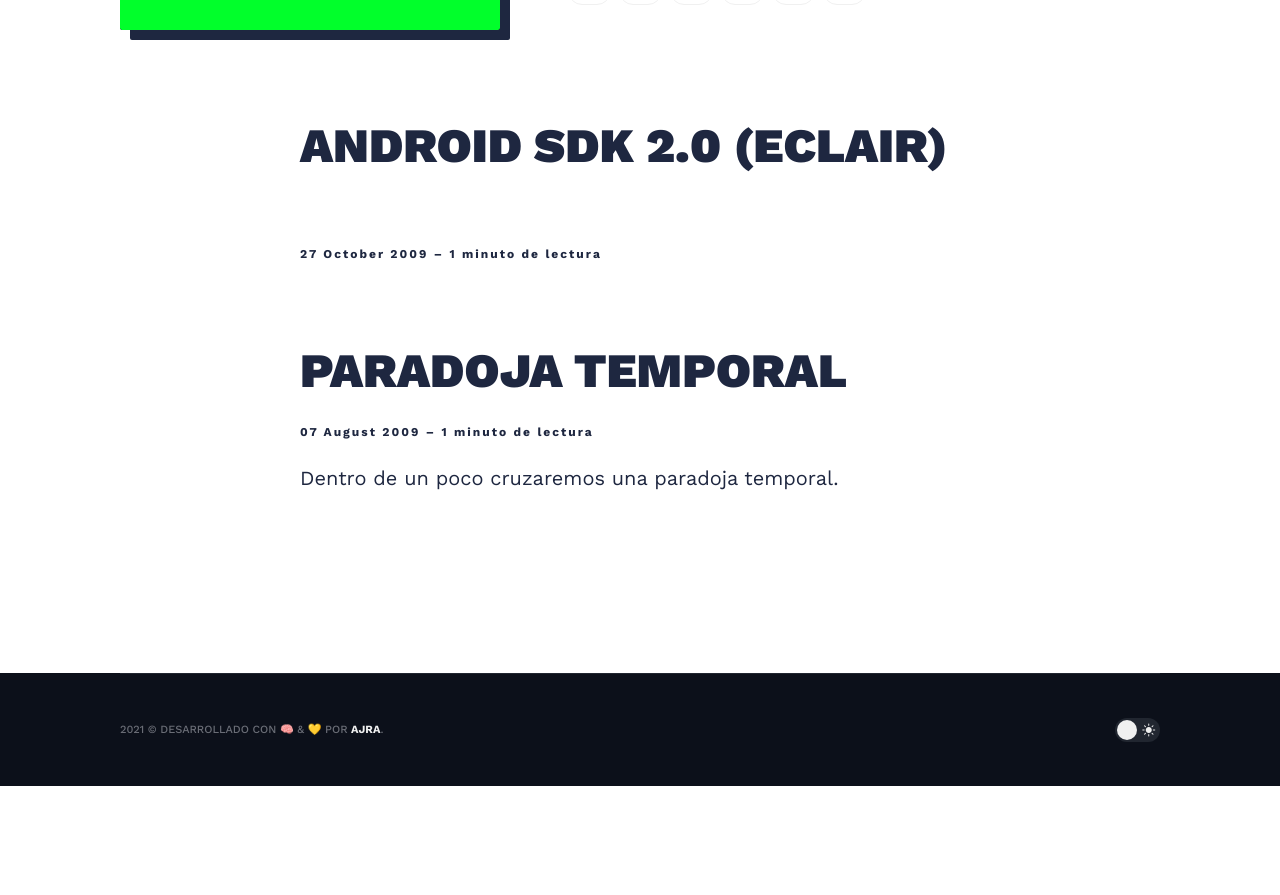
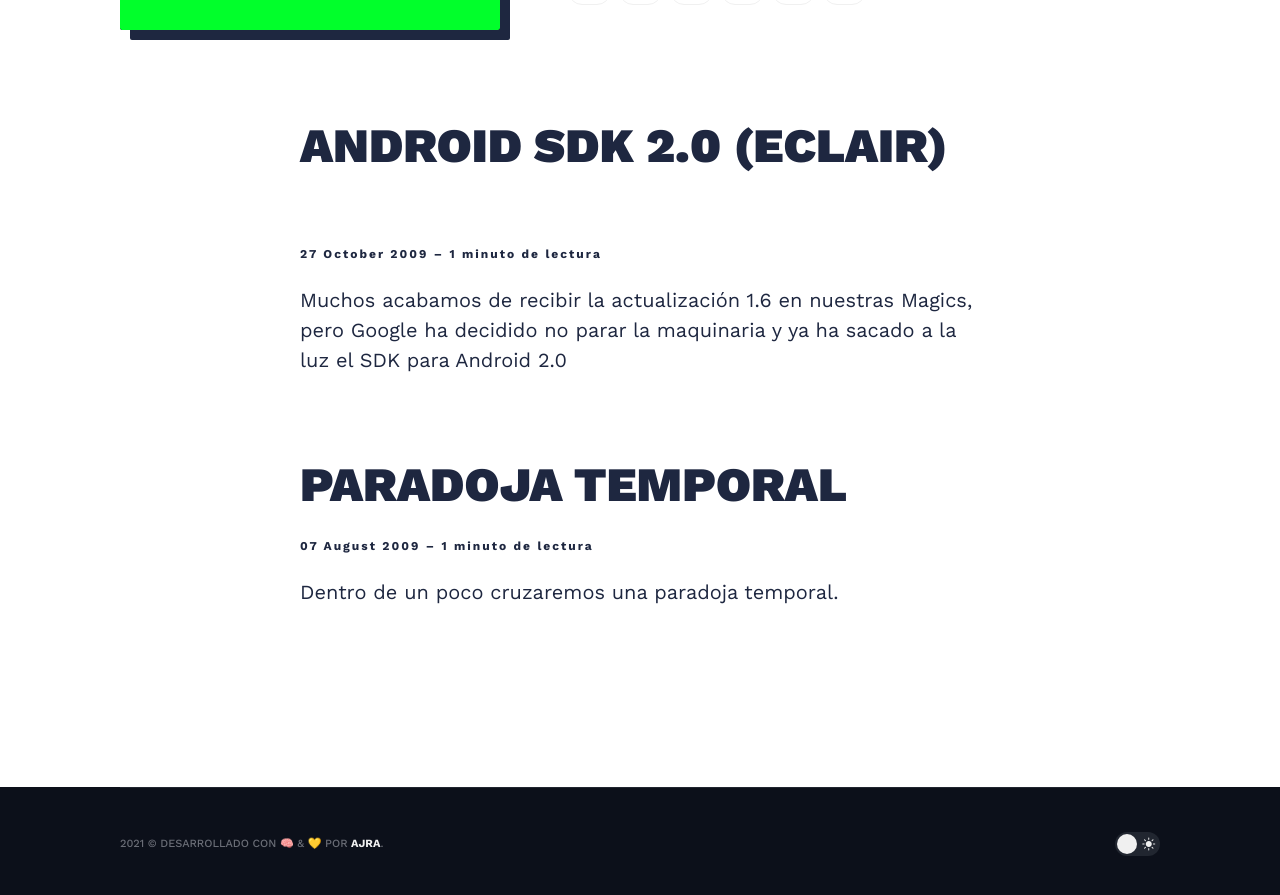
Before and after one commit to AJRAtoni/AJRABlog, a Jekyll site: the page built from index.html, in a window 1280 px wide and 900 px high, scrolled down 600 px. Shown: the top 895 px of the window. Built offline with Jekyll 4.4.1, drawn with Linux system fonts in a browser that asks for light colours; nearby versions of some CDN libraries; the list of posts is cut into pages by our own code; before the commit the page ends 1386 px from its top, so only the background shows below that.

Commit message:
Update 2009-10-27-android-2.markdown

```diff
--- a/_posts/2009-10-27-android-2.markdown
+++ b/_posts/2009-10-27-android-2.markdown
@@ -1,6 +1,7 @@
 ---
 layout: post
 title: Android SDK 2.0 (Eclair)
+description: Muchos acabamos de recibir la actualización 1.6 en nuestras Magics, pero Google ha decidido no parar la maquinaria y ya ha sacado a la luz el SDK para Android 2.0
 date: 2009-10-27 15:01:35 +0300
 image: '/images/02.jpg'
 
```
